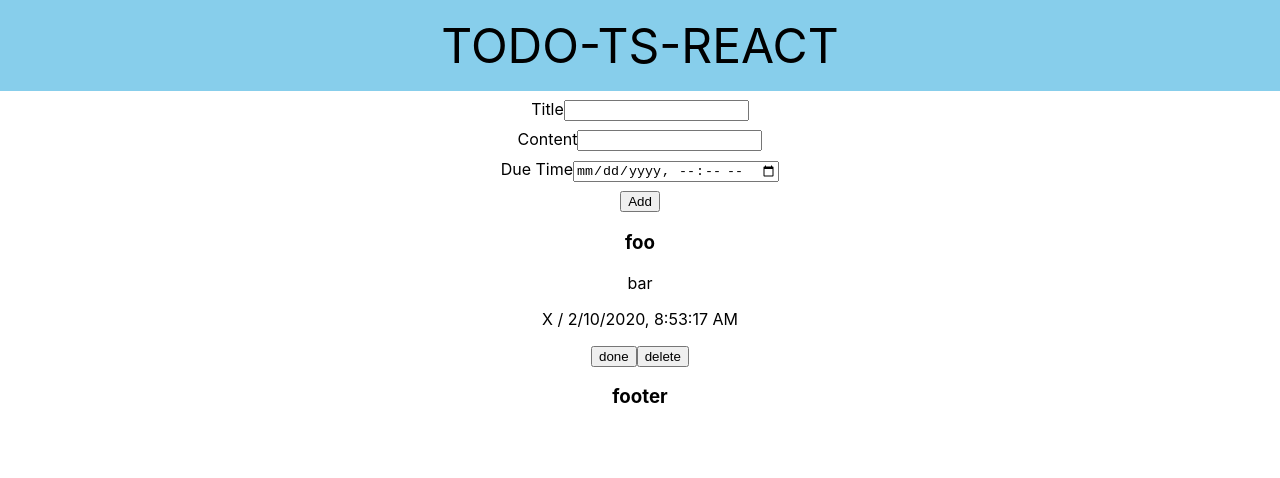
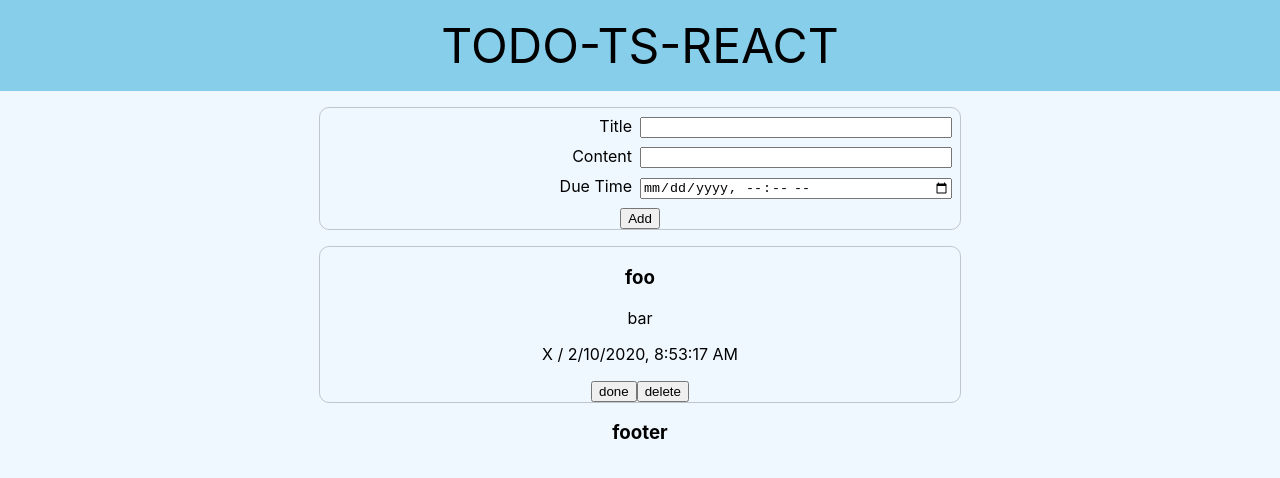
Before and after one commit to Einere/todo-ts-react, a React (Create React App) app: page / in a window 1280 px wide. Shown: the top 478 px of the page. Built offline with nearby package versions, Linux system fonts and the light colour scheme.

Commit message:
style: update style
스타일을 대폭 수정함.

Signed-off-by: Einere <kjwsx23@gmail.com>

```diff
--- a/src/component/Header/Header.style.ts
+++ b/src/component/Header/Header.style.ts
@@ -4,4 +4,8 @@ export default styled.section`
     font-size: 3rem;
     background-color: skyblue;
     padding: 1rem 0;
+
+    @media only screen and (max-width: 768px) {
+      font-size: 2rem;
+    }
 `;
--- a/src/component/TodoInput/TodoInput.style.ts
+++ b/src/component/TodoInput/TodoInput.style.ts
@@ -4,8 +4,38 @@ export const TodoInputContainerStyle = styled.section`
     width: 100vw;
     display: flex;
     flex-direction: column;
+    align-items: center;
+
+    & form {
+      margin: 1rem;
+      border-radius: 10px;
+      border: 1px solid rgba(0, 0,0, 0.2);
+      width: 50%;
+
+      @media only screen and (max-width: 768px) {
+        width: 80%;
+      }
+
+      & input{
+        width: available;
+      }
+    }
 `;
 
 export const TodoInputFieldStyle = styled.div`
-  margin: 0.5rem 0;
+  margin: 0.5rem;
+
+
+  & label {
+      display: inline-flex;
+      box-sizing: border-box;
+      flex-direction: row-reverse;
+      width: 50%;
+      padding-right: 1vh;
+  }
+
+  & input {
+      box-sizing: border-box;
+      width: 50%;
+  }
 `;
--- /dev/null
+++ b/src/component/TodoItem/TodoItem.style.ts
@@ -0,0 +1,11 @@
+import styled from 'styled-components';
+
+export default styled.article`
+  width: 50%;
+  border: 1px solid rgba(0, 0,0, 0.2);
+  border-radius: 10px;
+
+  @media only screen and (max-width: 768px) {
+    width: 80%;
+  }
+`;
--- a/src/component/TodoItem/TodoItem.tsx
+++ b/src/component/TodoItem/TodoItem.tsx
@@ -1,6 +1,7 @@
 import * as React from 'react';
 import {FunctionComponent, useCallback} from 'react';
 import {Todo} from "../todoTypes";
+import TodoItemStyle from './TodoItem.style';
 
 export const TodoItem: FunctionComponent<Todo.TodoItemProp> = function ({todoInfos, todoInfo, setTodoInfos}) {
 
@@ -12,12 +13,12 @@ export const TodoItem: FunctionComponent<Todo.TodoItemProp> = function ({todoInf
     }, [todoInfos, todoInfo, setTodoInfos]);
 
     return (
-        <>
+        <TodoItemStyle>
             <h3>{todoInfo.title}</h3>
             <p>{todoInfo.content}</p>
             <p>{todoInfo.done ? 'O' : 'X'} / {todoInfo.dueTime.toLocaleString()}</p>
             <button onClick={toggleDone}>done</button>
             <button>delete</button>
-        </>
+        </TodoItemStyle>
     );
 };
--- /dev/null
+++ b/src/component/TodoList/TodoList.style.ts
@@ -0,0 +1,8 @@
+import styled from "styled-components";
+
+export default styled.section`
+  width: 100%;
+  display: flex;
+  flex-direction: column;
+  align-items: center;
+`;
--- a/src/component/TodoList/TodoList.tsx
+++ b/src/component/TodoList/TodoList.tsx
@@ -2,6 +2,7 @@ import * as React from 'react';
 import {FunctionComponent} from 'react';
 import {Todo} from "../todoTypes";
 import {TodoItem} from "../TodoItem/TodoItem";
+import TodoListStyle from "./TodoList.style";
 
 export const TodoList: FunctionComponent<Todo.TodoListProp> = function ({todoInfos, setTodoInfos}) {
     const todoItems = todoInfos.map((info, i) => <TodoItem
@@ -11,8 +12,8 @@ export const TodoList: FunctionComponent<Todo.TodoListProp> = function ({todoInf
         setTodoInfos={setTodoInfos}
     />);
     return (
-        <>
+        <TodoListStyle>
             {todoItems}
-        </>
+        </TodoListStyle>
     );
 };
--- a/src/index.css
+++ b/src/index.css
@@ -5,6 +5,8 @@ body {
     sans-serif;
     -webkit-font-smoothing: antialiased;
     -moz-osx-font-smoothing: grayscale;
+    height: 100vh;
+    background-color: aliceblue;
 }
 
 code {
```
